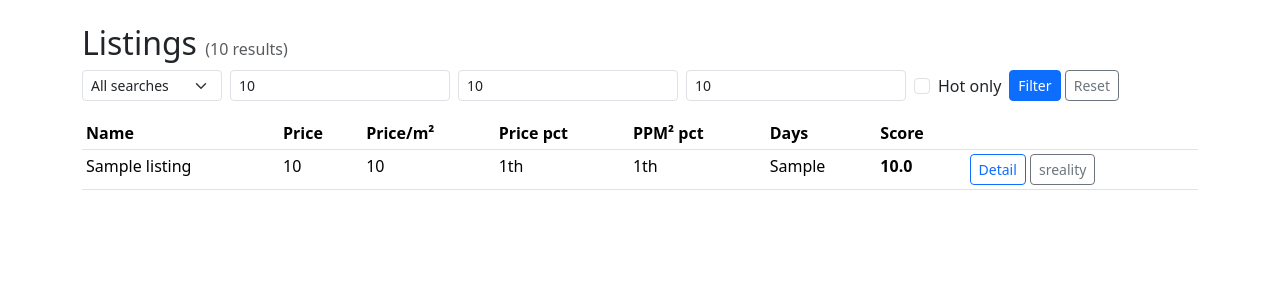
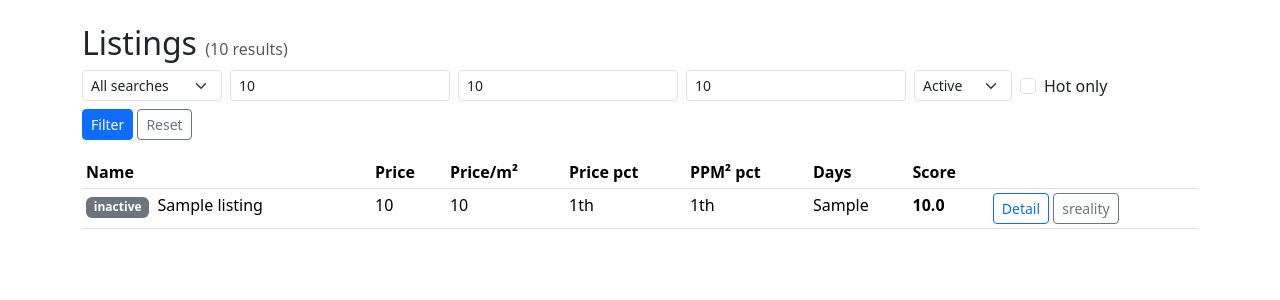
Before and after one commit to tomjirsa/reality-agent, a FastAPI app: template dashboard/templates/listings.html in a window 1280 px wide. Shown: the part 56-356 px from the top of the page. Run offline with FastAPI, Linux system fonts and the light colour scheme; the template is opened without the code that fills it: most values are stand-ins (such as "Sample title", 1, 10 or a date in 2020).

Commit message:
feat: add status filter to listings feed; show inactive ads with badge

```diff
--- a/dashboard/templates/listings.html
+++ b/dashboard/templates/listings.html
@@ -26,6 +26,13 @@
   <div class="col-auto">
     <input type="number" name="min_score" class="form-control form-control-sm"
            placeholder="Min score" value="{{ filters.min_score or '' }}">
+  </div>
+  <div class="col-auto">
+    <select name="status" class="form-select form-select-sm">
+      <option value="active" {% if filters.status == 'active' %}selected{% endif %}>Active</option>
+      <option value="inactive" {% if filters.status == 'inactive' %}selected{% endif %}>Inactive</option>
+      <option value="all" {% if filters.status == 'all' %}selected{% endif %}>All</option>
+    </select>
   </div>
   <div class="col-auto">
     <div class="form-check mt-1">
@@ -66,9 +73,11 @@
   </thead>
   <tbody>
     {% for listing, score, distance in listings %}
-    <tr>
+    <tr {% if not listing.is_active %}class="text-muted"{% endif %}>
       <td>
-        {% if score and score.is_hot %}
+        {% if not listing.is_active %}
+          <span class="badge bg-secondary me-1">inactive</span>
+        {% elif score and score.is_hot %}
           <span class="badge bg-danger me-1">HOT</span>
         {% endif %}
         {{ listing.name }}
```
Also changed, not shown: dashboard/routers/listings.py (+7 -2 lines), tests/dashboard/test_listings.py (+19 -0 lines).
